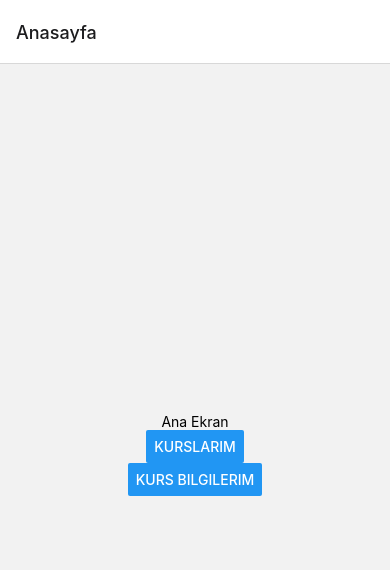
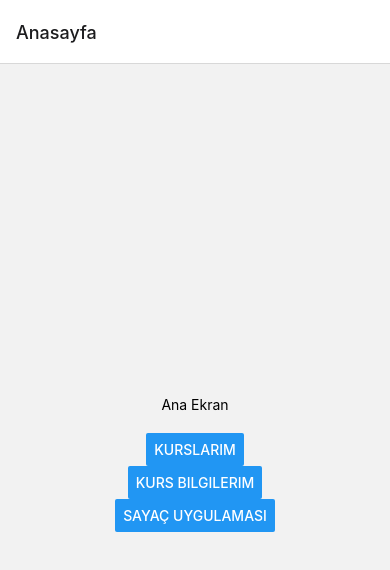
Before and after one commit to yakupzengin/React-Native, a React Native app: screen /Anasayfa in a window 390 px wide. Shown: the top 570 px of the page. Built offline with nearby package versions, Linux system fonts and the light colour scheme.

Commit message:
Added:[ CounterScreen]

```diff
--- a/App.js
+++ b/App.js
@@ -5,6 +5,7 @@ import { createNativeStackNavigator } from '@react-navigation/native-stack';
 import HomeScreen from './src/screen/HomeScreen';
 import CoursesScreen from './src/screen/CoursesScreen';
 import CoursesInformationScreen from './src/screen/CoursesInformationScreen';
+import CounterScreen from './src/screen/CounterScreen';
 const  Stack = createNativeStackNavigator();
 
 export default function App() {
@@ -24,6 +25,10 @@ export default function App() {
           name="Kurs Bilgilerim"
           component={CoursesInformationScreen}
         />
+        <Stack.Screen
+          name="Sayaç"
+          component={CounterScreen}
+        />
       </Stack.Navigator>
     </NavigationContainer>
   )
--- /dev/null
+++ b/src/screen/CounterScreen.js
@@ -0,0 +1,22 @@
+import { StyleSheet, Text, View,Button } from 'react-native'
+import React, { useState } from 'react'
+
+export default function CounterScreen() {
+  const [counter, setCounter] = useState(0)
+
+  return (
+    <View>
+      <Button  title='Arttır' onPress={() => {
+        setCounter(counter+1)
+      }}/>
+      <Button title='Azalt' onPress={() => {
+        setCounter(counter-1)
+      }}/>
+      <Text>Sayı : {counter}</Text>
+    </View>
+  )
+}
+
+const styles = StyleSheet.create({
+
+})
--- a/src/screen/HomeScreen.js
+++ b/src/screen/HomeScreen.js
@@ -4,8 +4,9 @@ import React from 'react'
 export default function HomeScreen({navigation}) {
 
   return (
-    <View style={{ flex: 1, alignItems: 'center', justifyContent: 'center' }}>
-      <Text>Ana Ekran</Text>
+    <View style={{ flex: 1, alignItems: 'center', justifyContent: 'center'}}>
+      <Text style={{marginVertical:20}}>Ana Ekran</Text>
+
       <Button
         title="Kurslarım"
         onPress={() => navigation.navigate('Kurslarım')}
@@ -14,6 +15,11 @@ export default function HomeScreen({navigation}) {
         title="Kurs Bilgilerim"
         onPress={() => navigation.navigate('Kurs Bilgilerim')}
       />
+      <Button
+        title="Sayaç Uygulaması"
+        onPress={() => navigation.navigate('Sayaç')}
+      />
+
     </View>
   )
 }
```
